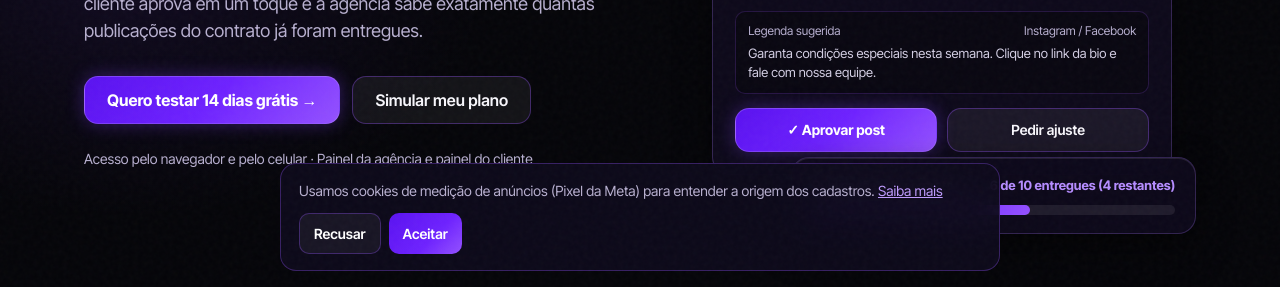
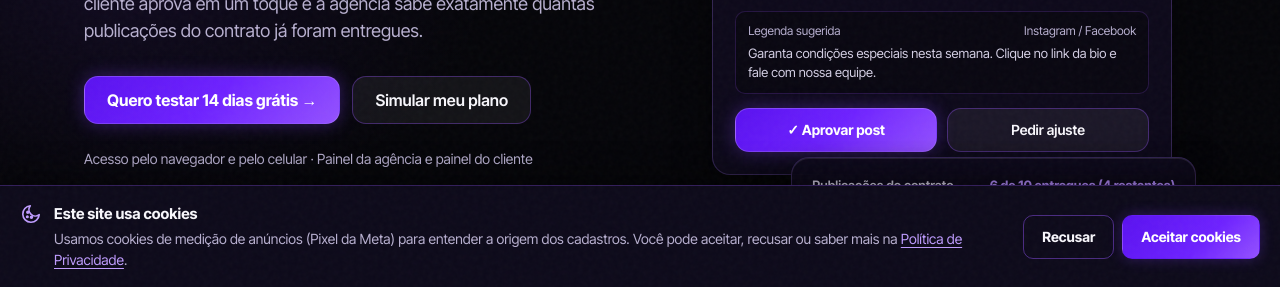
Before and after one commit to keilagfelix-hash/landing-meu-marketing, a plain HTML site: page index.html in a window 1280 px wide. Shown: the part 513-800 px from the top of the page. Drawn offline with Linux system fonts and the light colour scheme.

Commit message:
Aviso de cookies em formato padrão de site (barra inferior, Recusar e Aceitar com mesmo peso)

```diff
--- a/index.html
+++ b/index.html
@@ -399,12 +399,19 @@
   @media (min-width: 768px) { footer .wrap { flex-direction: row; } }
 </style>
 <style>
-  .cookie-banner { position: fixed; left: 16px; right: 16px; bottom: 16px; z-index: 50; max-width: 720px; margin: 0 auto; padding: 16px 18px; border-radius: 16px; background: rgba(14,10,28,0.92); border: 1px solid rgba(148,82,255,0.32); backdrop-filter: blur(16px); color: #b8b0d0; font-size: 14px; line-height: 1.5; display: flex; flex-wrap: wrap; gap: 12px; align-items: center; justify-content: space-between; }
-  .cookie-banner a { color: #bf9cff; }
-  .cookie-banner .cb-actions { display: flex; gap: 8px; }
-  .cookie-banner button { border-radius: 10px; padding: 9px 14px; font: inherit; font-weight: 600; cursor: pointer; border: 1px solid rgba(148,82,255,0.32); background: rgba(255,255,255,0.05); color: #fff; }
-  .cookie-banner button.cb-accept { background: linear-gradient(135deg,#5a12f0,#6e22ff 60%,#9452ff); border: none; }
+  .cookie-banner { position: fixed; left: 0; right: 0; bottom: 0; z-index: 60; padding: 16px 20px; background: #0d0a1a; border-top: 1px solid rgba(148,82,255,0.28); box-shadow: 0 -8px 30px rgba(0,0,0,0.45); color: #b8b0d0; font-size: 14px; line-height: 1.55; display: flex; flex-wrap: wrap; gap: 14px; align-items: center; justify-content: space-between; }
+  .cookie-banner .cb-text { display: flex; gap: 12px; align-items: flex-start; flex: 1 1 420px; min-width: 0; }
+  .cookie-banner .cb-icon { flex: 0 0 auto; width: 22px; height: 22px; margin-top: 1px; color: #bf9cff; }
+  .cookie-banner strong { color: #f8f7fc; display: block; margin-bottom: 2px; font-size: 15px; }
+  .cookie-banner a { color: #bf9cff; text-decoration: underline; text-underline-offset: 3px; }
+  .cookie-banner .cb-actions { display: flex; flex-wrap: wrap; gap: 8px; }
+  .cookie-banner button { border-radius: 10px; padding: 10px 18px; font: inherit; font-weight: 700; font-size: 14px; cursor: pointer; border: 1px solid rgba(148,82,255,0.45); background: transparent; color: #f8f7fc; transition: all .2s; }
+  .cookie-banner button:hover { background: rgba(255,255,255,0.06); }
+  .cookie-banner button.cb-accept { background: linear-gradient(135deg,#5a12f0,#6e22ff 60%,#9452ff); border-color: transparent; color: #fff; box-shadow: 0 0 14px rgba(127,61,255,0.30); }
+  .cookie-banner button.cb-accept:hover { filter: brightness(1.08); background: linear-gradient(135deg,#5a12f0,#6e22ff 60%,#9452ff); }
+  .cookie-banner button:focus-visible { outline: 2px solid #9452ff; outline-offset: 2px; }
   .cookie-banner[hidden] { display: none; }
+  @media (max-width: 600px) { .cookie-banner .cb-actions { width: 100%; } .cookie-banner .cb-actions button { flex: 1 1 0; } }
 </style>
 </head>
 <body>
@@ -1141,11 +1148,14 @@
 </script>
 <script src="https://challenges.cloudflare.com/turnstile/v0/api.js" async defer></script>
 <div class="cookie-banner" id="cookieBanner" hidden role="dialog" aria-label="Preferências de cookies">
-  <span>Usamos cookies de medição de anúncios (Pixel da Meta) para entender a origem dos cadastros. <a href="privacidade.html" target="_blank" rel="noopener">Saiba mais</a></span>
-  <span class="cb-actions">
+  <div class="cb-text">
+    <svg class="cb-icon" viewBox="0 0 24 24" fill="none" stroke="currentColor" stroke-width="1.8" stroke-linecap="round" stroke-linejoin="round" aria-hidden="true"><path d="M21 12.8A9 9 0 1 1 11.2 3a7 7 0 0 0 9.8 9.8z"/><circle cx="8.5" cy="10" r="1" fill="currentColor"/><circle cx="12.5" cy="15.5" r="1" fill="currentColor"/><circle cx="8" cy="15" r="0.8" fill="currentColor"/></svg>
+    <p style="margin:0"><strong>Este site usa cookies</strong>Usamos cookies de medição de anúncios (Pixel da Meta) para entender a origem dos cadastros. Você pode aceitar, recusar ou saber mais na <a href="privacidade.html" target="_blank" rel="noopener">Política de Privacidade</a>.</p>
+  </div>
+  <div class="cb-actions">
     <button type="button" id="cbDecline">Recusar</button>
-    <button type="button" class="cb-accept" id="cbAccept">Aceitar</button>
-  </span>
+    <button type="button" class="cb-accept" id="cbAccept">Aceitar cookies</button>
+  </div>
 </div>
 <script>
 (function () {
```
